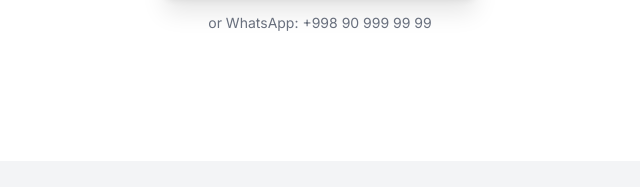
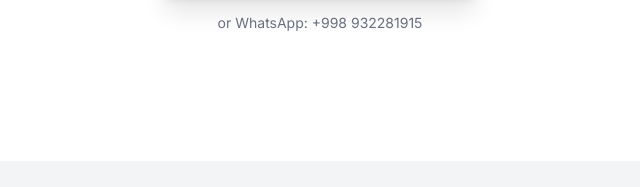
Before and after one commit to T6rabek/guide, a plain HTML site: page index.html in a window 1280 px wide. Shown: the part 4303-4490 px from the top of the page, 320-960 px from the left. Drawn offline with nearby package versions, Linux system fonts and the light colour scheme.

Commit message:
Update index.html

```diff
--- a/index.html
+++ b/index.html
@@ -550,7 +550,7 @@
               Message on WhatsApp
             </a>
             <span class="text-gray-500 text-sm"
-              >or WhatsApp: +998 90 999 99 99</span
+              >or WhatsApp: +998 932281915</span
             >
           </div>
         </div>
```
